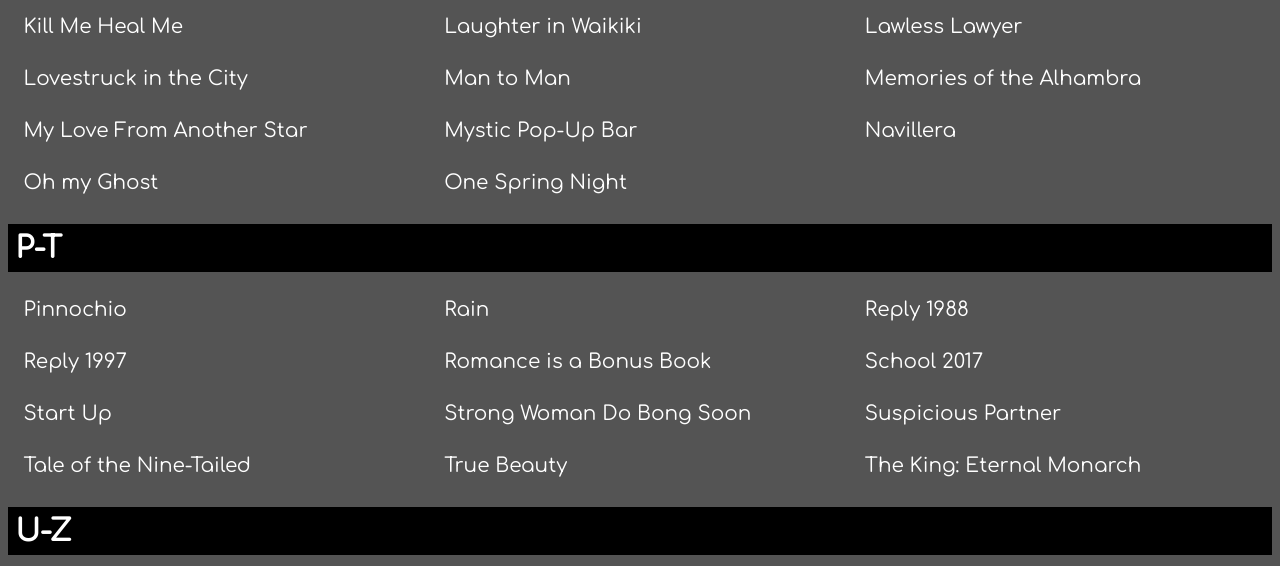
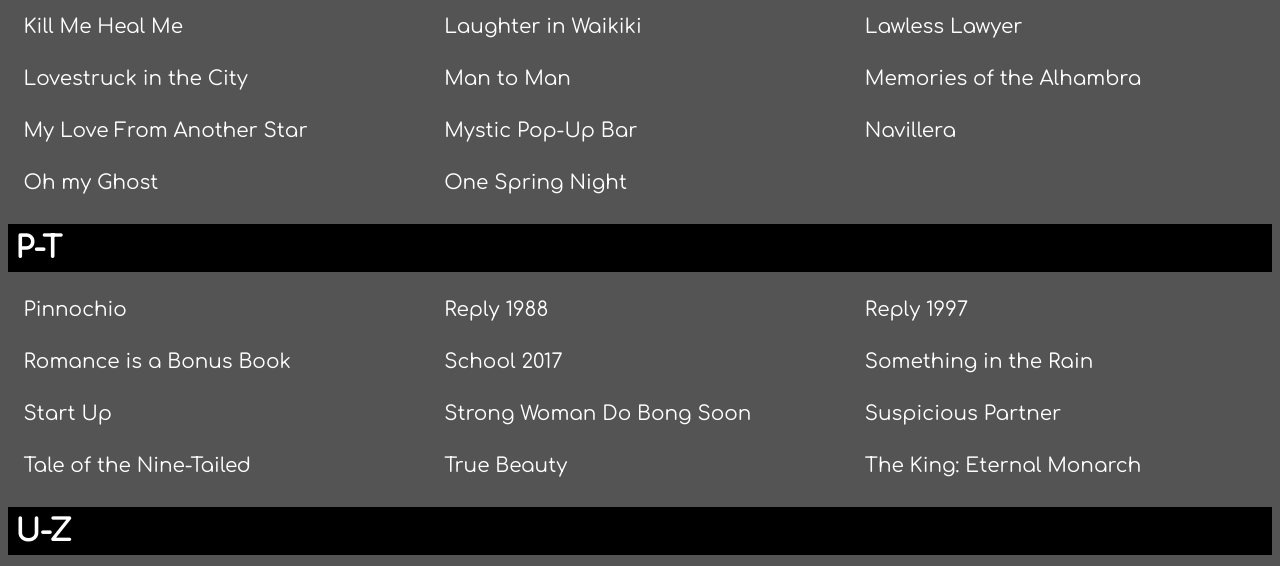
Before and after one commit to megchu5/kDramaWebsite, a PHP site: page /dramas.php in a window 1280 px wide. Shown: the part 905-1471 px from the top of the page. Run offline with PHP 8.4, Linux system fonts and the light colour scheme.

Commit message:
correcting drama page

```diff
--- a/dramas.php
+++ b/dramas.php
@@ -117,14 +117,13 @@
         <table width = "100%">
             <tr>
                 <td><a href = "Info_pages/pinnochio.php">Pinnochio</a></td>
-                <td><a href = "Info_pages/strong_woman_info.php">Rain</a></td>
                 <td><a href = "Info_pages/reply_1988_info.php">Reply 1988</a></td>
+                <td><a href = "Info_pages/reply_1997.php">Reply 1997</a></td>
             </tr>
             <tr>
-                <td><a href = "Info_pages/true_beauty_info.php">Reply 1997</a></td>
                 <td><a href = "Info_pages/romance_book_info.php">Romance is a Bonus Book</a></td>
                 <td><a href = "Info_pages/school_2017.php">School 2017</a></td>
-
+                <td><a href = "Info_pages/rain.php">Something in the Rain</a></td>
             </tr>
             <tr>
                 <td><a href = "Info_pages/start_up_info.php">Start Up</a></td>
```
